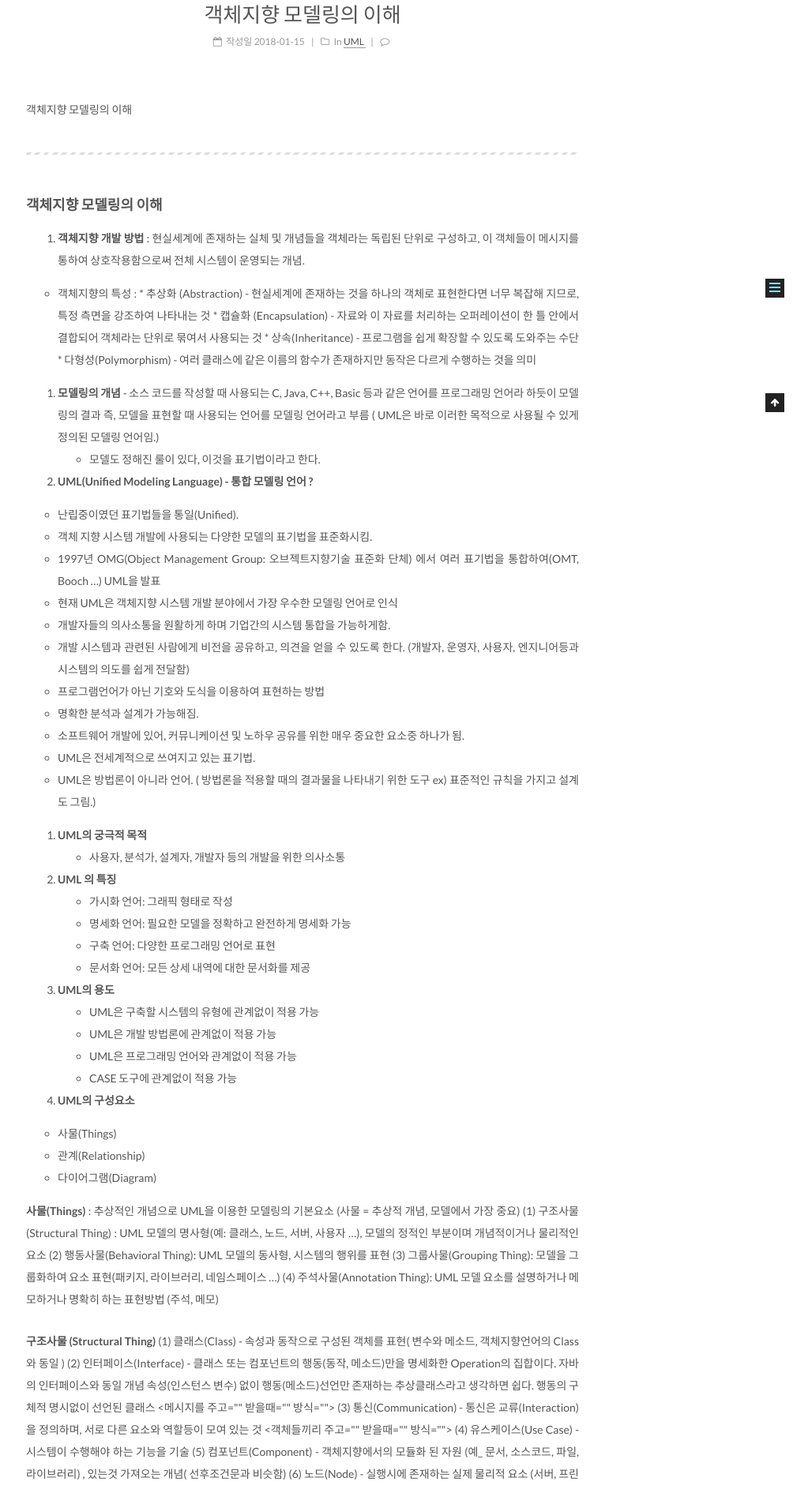
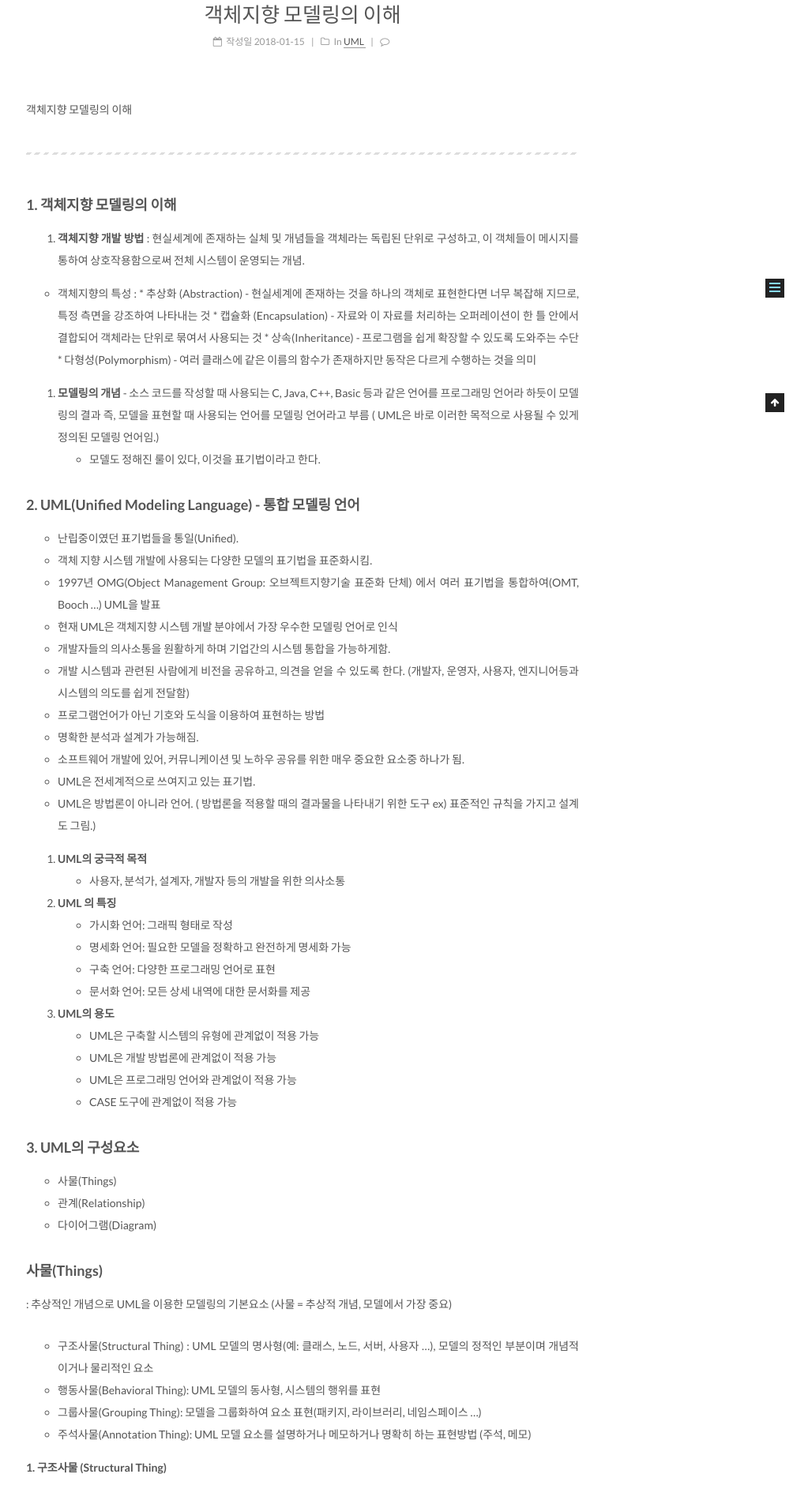
Before and after one commit to gwonsungjun/gwonsungjun.github.io, a Jekyll site: the page built from _posts/2018-01-15-UML.md, in a window 1280 px wide. Shown: the part 478-2364 px from the top of the page at 79% size, without its empty margins (257-1280 px from the left). Built offline with Jekyll 4.4.1, drawn with Linux system fonts in a browser that asks for light colours; comment, search, counter and statistics services are not loaded; some of the changed text lies outside the part shown.

Commit message:
modify UML post

```diff
--- a/_posts/2018-01-15-UML.md
+++ b/_posts/2018-01-15-UML.md
@@ -25,7 +25,7 @@ category: UML
 2. **모델링의 개념** - 소스 코드를 작성할 때 사용되는 C, Java, C++, Basic 등과 같은 언어를 프로그래밍 언어라 하듯이 모델링의 결과 즉, 모델을 표현할 때 사용되는 언어를 모델링 언어라고 부름 ( UML은 바로 이러한 목적으로 사용될 수 있게 정의된 모델링 언어임.)
  * 모델도 정해진 룰이 있다, 이것을 표기법이라고 한다.
 
-3. **UML(Unified Modeling Language) - 통합 모델링 언어 ?**
+### 2. UML(Unified Modeling Language) - 통합 모델링 언어
 
  - 난립중이였던 표기법들을 통일(Unified).
  - 객체 지향 시스템 개발에 사용되는 다양한 모델의 표기법을 표준화시킴.
@@ -39,70 +39,74 @@ category: UML
  - UML은 전세계적으로 쓰여지고 있는 표기법.
  - UML은 방법론이 아니라 언어. ( 방법론을 적용할 때의 결과물을 나타내기 위한 도구 ex) 표준적인 규칙을 가지고 설계도 그림.)
 
-4. **UML의 궁극적 목적**
+1. **UML의 궁극적 목적**
  - 사용자, 분석가, 설계자, 개발자 등의 개발을 위한 의사소통
 
-5. **UML 의 특징**
+2. **UML 의 특징**
 - 가시화 언어: 그래픽 형태로 작성
 - 명세화 언어: 필요한 모델을 정확하고 완전하게 명세화 가능
 - 구축 언어: 다양한 프로그래밍 언어로 표현
 - 문서화 언어: 모든 상세 내역에 대한 문서화를 제공
 
-6. **UML의 용도**
+3. **UML의 용도**
 - UML은 구축할 시스템의 유형에 관계없이 적용 가능
 - UML은 개발 방법론에 관계없이 적용 가능
 - UML은 프로그래밍 언어와 관계없이 적용 가능
 - CASE 도구에 관계없이 적용 가능
 
-7. **UML의 구성요소**
+### 3. UML의 구성요소
+
 
 * 사물(Things)
 * 관계(Relationship)
 * 다이어그램(Diagram)
 
 
-**사물(Things)** : 추상적인 개념으로 UML을 이용한 모델링의 기본요소 (사물 = 추상적 개념, 모델에서 가장 중요)
-(1) 구조사물(Structural Thing) : UML 모델의 명사형(예: 클래스, 노드, 서버, 사용자 ...), 모델의 정적인 부분이며 개념적이거나 물리적인 요소
-(2) 행동사물(Behavioral Thing): UML 모델의 동사형, 시스템의 행위를 표현
-(3) 그룹사물(Grouping Thing): 모델을 그룹화하여 요소 표현(패키지, 라이브러리, 네임스페이스 ...)
-(4) 주석사물(Annotation Thing): UML 모델 요소를 설명하거나 메모하거나 명확히 하는 표현방법 (주석, 메모)
+### 사물(Things)
+: 추상적인 개념으로 UML을 이용한 모델링의 기본요소 (사물 = 추상적 개념, 모델에서 가장 중요)
+- 구조사물(Structural Thing) : UML 모델의 명사형(예: 클래스, 노드, 서버, 사용자 ...), 모델의 정적인 부분이며 개념적이거나 물리적인 요소
+- 행동사물(Behavioral Thing): UML 모델의 동사형, 시스템의 행위를 표현
+- 그룹사물(Grouping Thing): 모델을 그룹화하여 요소 표현(패키지, 라이브러리, 네임스페이스 ...)
+- 주석사물(Annotation Thing): UML 모델 요소를 설명하거나 메모하거나 명확히 하는 표현방법 (주석, 메모)
 
-**구조사물 (Structural Thing)**
-(1) 클래스(Class) - 속성과 동작으로 구성된 객체를 표현( 변수와 메소드, 객체지향언어의 Class와 동일 )
-(2) 인터페이스(Interface) - 클래스 또는 컴포넌트의 행동(동작, 메소드)만을 명세화한 Operation의 집합이다.
-                                  자바의 인터페이스와 동일 개념 속성(인스턴스 변수) 없이 행동(메소드)선언만 존재하는 추상클래스라고 생각하면 쉽다. 행동의                                   구체적 명시없이 선언된 클래스     <메시지를 주고 받을때 방식>
-(3) 통신(Communication) - 통신은 교류(Interaction)을 정의하며, 서로 다른 요소와 역할등이 모여 있는 것 <객체들끼리 주고 받을때 방식>
-(4) 유스케이스(Use Case) - 시스템이 수행해야 하는 기능을 기술
-(5) 컴포넌트(Component) - 객체지향에서의 모듈화 된 자원 (예_ 문서, 소스코드, 파일, 라이브러리) , 있는것 가져오는 개념( 선후조건문과 비슷함)
-(6) 노드(Node) - 실행시에 존재하는 실제 물리적 요소 (서버, 프린터, 복사기, 키보드 등)
+**1. 구조사물 (Structural Thing)**
+ - 클래스(Class) - 속성과 동작으로 구성된 객체를 표현( 변수와 메소드, 객체지향언어의 Class와 동일 )
+ - 인터페이스(Interface) - 클래스 또는 컴포넌트의 행동(동작, 메소드)만을 명세화한 Operation의 집합이다. 자바의 인터페이스와 동일 개념 속성(인스턴스 변수) 없이 행동(메소드)선언만 존재하는 추상클래스라고 생각하면 쉽다. 행동의 구체적 명시없이 선언된 클래스 <메시지를 주고 받을때 방식>
+ - 통신(Communication) - 통신은 교류(Interaction)을 정의하며, 서로 다른 요소와 역할등이 모여 있는 것 <객체들끼리 주고 받을때 방식>
+ - 유스케이스(Use Case) - 시스템이 수행해야 하는 기능을 기술
+ - 컴포넌트(Component) - 객체지향에서의 모듈화 된 자원 (예_ 문서, 소스코드, 파일, 라이브러리) , 있는것 가져오는 개념(선후조건문과 비슷함)
+ - 노드(Node) - 실행시에 존재하는 실제 물리적 요소 (서버, 프린터, 복사기, 키보드 등)
 
- 행동사물(Behavioral Thing)
+ **2. 행동사물(Behavioral Thing)**
 (1) 교류 (Interaction) = 상호작용
  - 행위를 의미하며, 특정 문맥에 속한 객체들간에 주고받는 메시지로 구성
  - 메시지는 직선으로 나타내고, 항상 오퍼레이션 이름을 포함
-(2) 상태 머신(State Machine)
+
+ (2) 상태 머신(State Machine)
  - 객체의 시간에 따른 상태를 표현 (개별 클래스의 행동이나 클래스들로 된 특정 통신의 행동을 하나의 상태 머신으로 지정)
  - 상태는 모서리가 둥근 직사각형으로 표현하며 안에 이름을 넣고, 필요시 하위 상태를 포함
 
- 그룹사물(Grouping Thing)
-= 패키지(Package) - 요소를 그룹으로 묶는 방법(폴더모양), 프레임워크, 서브시스템 표현 ( 구조사물, 행동사물 그리고 다른 그룹사물까지도 하나의 패키지    내에 들어갈 수 있음)
+**3. 그룹사물(Grouping Thing)**
+- 패키지(Package) - 요소를 그룹으로 묶는 방법(폴더모양), 프레임워크, 서브시스템 표현 ( 구조사물, 행동사물 그리고 다른 그룹사물까지도 하나의 패키지    내에 들어갈 수 있음)
 
-주해사물(Annotaion Thing)
-= 노트(Note) - 하나의 요소 또는 공동체에 첨부되는 제약과 주석(Comment)을 나타내기 위해 사용, 주로 제약조건, 메모, 설명을 표현한다.
+**4. 주해사물(Annotaion Thing)**
+- 노트(Note) - 하나의 요소 또는 공동체에 첨부되는 제약과 주석(Comment)을 나타내기 위해 사용, 주로 제약조건, 메모, 설명을 표현한다.
 
-- 관계(Relationship) : 구성 요소들간의 연관성을 표현, 주로 클래스들간의 관계 표현시 사용된다.
+### 관계(Relationship)
+: 구성 요소들간의 연관성을 표현, 주로 클래스들간의 관계 표현시 사용된다.
 1. 의존관계(Dependency Relationship)
 2. 연관관계(Association Relationship)
 3. 일반화관계(Generalization Relationship)
 4. 실체화관계(Realization Relationship)
 
- 의존관계(Dependency Relationship)
+
+**의존관계(Dependency Relationship)**
 :   한클래스가 다른 클래스를 사용하는 사용관계 (두 사물간의 의미적 관계)
     한 사물의 명세서가 바뀌면 그것을 사용하는 다른 사물에게 영향을 끼치는 것을 말하는데, 그러나 그 반대도 반드시 성립하는것은 아님
     그림으로 표현하면 의존은 점선으로 된 직선을 사용하며, 의존하고 있는 사물을 향하고 있음
 
 
- 연관관계(Association Relationship)
+**연관관계(Association Relationship)**
 :  연관은 구조적 관계로서 어느 한 사물 객체가 다른 사물 객체와 연결되어 있음을 말함
    클래스로부터 생성된 객체간의 일반적 협력관계
    실선혹은 양방향화살선으로 표현한다.
```
Also changed, not shown: other parts of _posts/2018-01-15-UML.md (+8 -3 lines).
